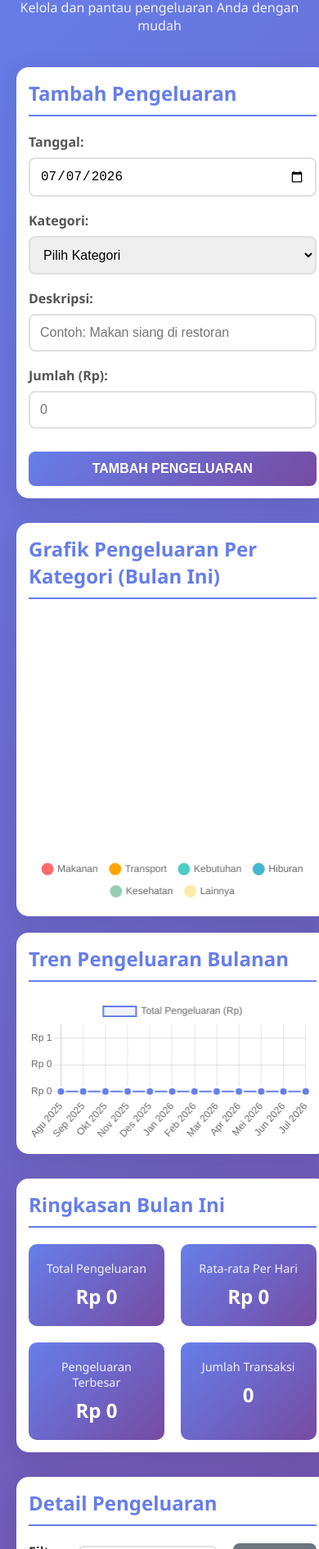
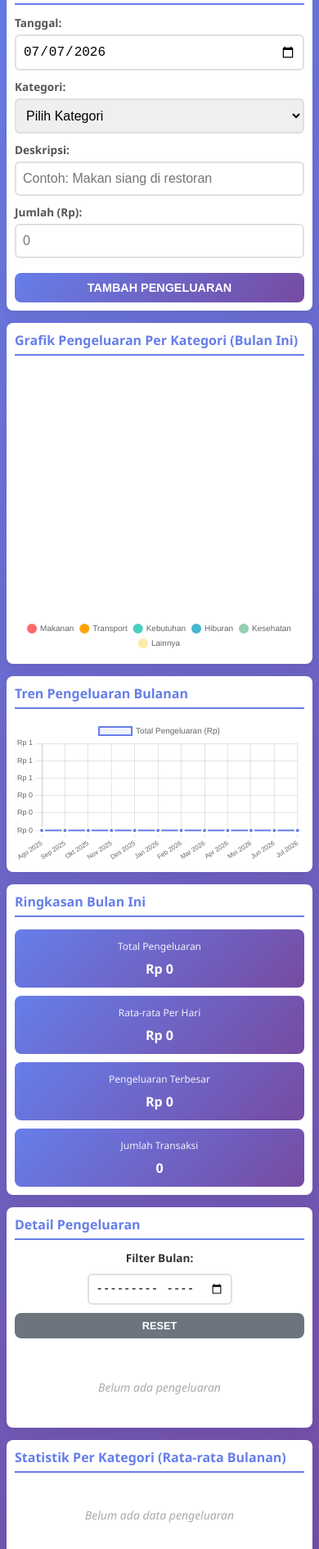
Before and after one commit to JonatanSitumorang/laporan-keuangan, a plain HTML site: page index.html in a window 390 px wide. Shown: the part 110-2000 px from the top of the page at 82% size. Drawn offline with nearby package versions, Linux system fonts and the light colour scheme.

Commit message:
Improve: Mobile responsiveness & UI optimization
- Enhanced CSS media queries for tablets (768px) and mobile (480px)
- Optimized font sizes for different screen sizes
- Better spacing and padding on mobile devices
- Improved chart display on small screens
- Mobile-first viewport meta tags
- PWA support meta tags
- Better button sizing and spacing on mobile
- Responsive grid layouts for smaller screens
- Improved form usability on mobile (16px font to prevent zoom)

```diff
--- a/app.js
+++ b/app.js
@@ -195,16 +195,23 @@ function updateCategoryChart(monthExpenses) {
         options: {
             responsive: true,
             maintainAspectRatio: true,
+            devicePixelRatio: window.devicePixelRatio || 1,
             plugins: {
                 legend: {
-                    position: 'bottom',
+                    position: window.innerWidth < 768 ? 'bottom' : 'bottom',
                     labels: {
-                        font: { size: 12 },
-                        padding: 15,
-                        usePointStyle: true
+                        font: { size: window.innerWidth < 480 ? 10 : 12 },
+                        padding: window.innerWidth < 480 ? 8 : 15,
+                        usePointStyle: true,
+                        boxPadding: window.innerWidth < 480 ? 3 : 5
                     }
                 },
                 tooltip: {
+                    enabled: true,
+                    backgroundColor: 'rgba(0,0,0,0.8)',
+                    titleFont: { size: window.innerWidth < 480 ? 11 : 12 },
+                    bodyFont: { size: window.innerWidth < 480 ? 10 : 11 },
+                    padding: window.innerWidth < 480 ? 8 : 10,
                     callbacks: {
                         label: function(context) {
                             return 'Rp ' + formatCurrency(context.parsed);
@@ -255,22 +262,30 @@ function updateMonthlyChart() {
                 borderWidth: 2,
                 fill: true,
                 tension: 0.4,
-                pointRadius: 5,
+                pointRadius: window.innerWidth < 480 ? 3 : 5,
                 pointBackgroundColor: '#667eea',
                 pointBorderColor: '#fff',
                 pointBorderWidth: 2,
-                pointHoverRadius: 7
+                pointHoverRadius: window.innerWidth < 480 ? 5 : 7
             }]
         },
         options: {
             responsive: true,
             maintainAspectRatio: true,
+            devicePixelRatio: window.devicePixelRatio || 1,
             plugins: {
                 legend: {
                     display: true,
-                    labels: { font: { size: 12 } }
+                    labels: {
+                        font: { size: window.innerWidth < 480 ? 10 : 12 }
+                    }
                 },
                 tooltip: {
+                    enabled: true,
+                    backgroundColor: 'rgba(0,0,0,0.8)',
+                    titleFont: { size: window.innerWidth < 480 ? 10 : 12 },
+                    bodyFont: { size: window.innerWidth < 480 ? 9 : 11 },
+                    padding: window.innerWidth < 480 ? 6 : 10,
                     callbacks: {
                         label: function(context) {
                             return 'Rp ' + formatCurrency(context.parsed.y);
@@ -282,9 +297,15 @@ function updateMonthlyChart() {
                 y: {
                     beginAtZero: true,
                     ticks: {
+                        font: { size: window.innerWidth < 480 ? 9 : 11 },
                         callback: function(value) {
                             return 'Rp ' + formatCurrency(value);
                         }
+                    }
+                },
+                x: {
+                    ticks: {
+                        font: { size: window.innerWidth < 480 ? 8 : 10 }
                     }
                 }
             }
--- a/index.html
+++ b/index.html
@@ -2,7 +2,12 @@
 <html lang="id">
 <head>
     <meta charset="UTF-8">
-    <meta name="viewport" content="width=device-width, initial-scale=1.0">
+    <meta name="viewport" content="width=device-width, initial-scale=1.0, viewport-fit=cover, maximum-scale=5.0, user-scalable=yes">
+    <meta name="apple-mobile-web-app-capable" content="yes">
+    <meta name="apple-mobile-web-app-status-bar-style" content="black-translucent">
+    <meta name="apple-mobile-web-app-title" content="Laporan Keuangan">
+    <meta name="theme-color" content="#667eea">
+    <meta name="description" content="Aplikasi tracker pengeluaran pribadi dengan grafik dan statistik real-time">
     <title>Laporan Keuangan - Tracker Pengeluaran</title>
     <script src="https://cdn.jsdelivr.net/npm/chart.js"></script>
     <link rel="stylesheet" href="style.css">
--- a/style.css
+++ b/style.css
@@ -340,26 +340,291 @@ footer p {
     }
 }
 
-/* Responsive */
+/* Responsive - Tablet */
 @media (max-width: 768px) {
+    body {
+        padding: 10px;
+    }
+
     header h1 {
-        font-size: 1.8rem;
+        font-size: 1.5rem;
+        margin-bottom: 5px;
     }
 
     header p {
-        font-size: 1rem;
+        font-size: 0.9rem;
+    }
+
+    main {
+        gap: 20px;
     }
 
     .card {
+        padding: 12px;
+        border-radius: 10px;
+    }
+
+    .card h2 {
+        font-size: 1.2rem;
+        margin-bottom: 15px;
+        padding-bottom: 8px;
+    }
+
+    .form-group {
+        margin-bottom: 12px;
+    }
+
+    .form-group input,
+    .form-group select {
+        padding: 10px;
+        font-size: 16px; /* Prevent zoom on iOS */
+    }
+
+    .summary-grid {
+        grid-template-columns: 1fr;
+        gap: 12px;
+    }
+
+    .summary-item {
         padding: 15px;
     }
 
-    .summary-grid {
-        grid-template-columns: 1fr 1fr;
+    .summary-item .value {
+        font-size: 1.2rem;
+    }
+
+    .charts-section {
+        grid-template-columns: 1fr;
+        gap: 15px;
     }
 
     .category-stats {
         grid-template-columns: 1fr;
+        gap: 12px;
+    }
+
+    .stat-card {
+        padding: 15px;
+    }
+
+    .expense-item {
+        flex-direction: column;
+        align-items: flex-start;
+        padding: 12px;
+    }
+
+    .expense-amount {
+        width: 100%;
+        text-align: left;
+        margin-top: 8px;
+        padding-top: 8px;
+        border-top: 1px solid #e0e0e0;
+    }
+
+    .btn-delete {
+        margin-left: 0;
+        margin-top: 8px;
+        width: 100%;
+    }
+
+    .filters {
+        flex-direction: column;
+        gap: 8px;
+    }
+
+    .filters input {
+        max-width: 100%;
+    }
+
+    .filters label {
+        margin-bottom: 5px;
+    }
+
+    .btn-secondary {
+        width: 100%;
+        margin-left: 0;
+        margin-top: 5px;
+    }
+
+    footer {
+        padding: 15px;
+    }
+
+    footer p {
+        margin-bottom: 10px;
+        font-size: 0.85rem;
+    }
+}
+
+/* Responsive - Mobile */
+@media (max-width: 480px) {
+    body {
+        padding: 8px;
+        font-size: 14px;
+    }
+
+    .container {
+        max-width: 100%;
+    }
+
+    header {
+        margin-bottom: 20px;
+    }
+
+    header h1 {
+        font-size: 1.2rem;
+        margin-bottom: 3px;
+    }
+
+    header p {
+        font-size: 0.8rem;
+    }
+
+    main {
+        gap: 15px;
+    }
+
+    .card {
+        padding: 10px;
+        border-radius: 8px;
+        box-shadow: 0 4px 16px rgba(0, 0, 0, 0.08);
+    }
+
+    .card h2 {
+        font-size: 1rem;
+        margin-bottom: 12px;
+        padding-bottom: 6px;
+    }
+
+    .form-group {
+        margin-bottom: 10px;
+    }
+
+    .form-group label {
+        font-size: 0.85rem;
+        margin-bottom: 5px;
+    }
+
+    .form-group input,
+    .form-group select {
+        padding: 10px 8px;
+        font-size: 16px;
+        border-radius: 6px;
+    }
+
+    .btn-primary {
+        padding: 10px;
+        font-size: 0.9rem;
+        margin-top: 8px;
+    }
+
+    .summary-grid {
+        grid-template-columns: 1fr;
+        gap: 10px;
+    }
+
+    .summary-item {
+        padding: 12px;
+        border-radius: 8px;
+    }
+
+    .summary-item .label {
+        font-size: 0.75rem;
+    }
+
+    .summary-item .value {
+        font-size: 1rem;
+    }
+
+    .expense-item {
+        padding: 10px;
+        margin-bottom: 8px;
+        border-radius: 6px;
+    }
+
+    .expense-category {
+        font-size: 0.9rem;
+        margin-bottom: 3px;
+    }
+
+    .expense-description {
+        font-size: 0.8rem;
+        margin-bottom: 2px;
+    }
+
+    .expense-date {
+        font-size: 0.75rem;
+    }
+
+    .expense-amount {
+        font-size: 1rem;
+        margin-top: 8px;
+        padding-top: 8px;
+        width: 100%;
+        border-top: 1px solid #e0e0e0;
+    }
+
+    .btn-delete {
+        padding: 6px 10px;
+        font-size: 0.75rem;
+        margin-left: 0;
+        margin-top: 8px;
+        width: 100%;
+    }
+
+    .filters {
+        flex-direction: column;
+        gap: 6px;
+    }
+
+    .filters label {
+        font-size: 0.85rem;
+        margin-bottom: 4px;
+    }
+
+    .filters input {
+        max-width: 100%;
+        padding: 8px;
+        font-size: 14px;
+    }
+
+    .btn-secondary {
+        padding: 8px;
+        font-size: 0.8rem;
+        width: 100%;
+        margin-left: 0;
+        margin-top: 4px;
+    }
+
+    .stat-card {
+        padding: 12px;
+        border-radius: 6px;
+    }
+
+    .stat-category {
+        font-size: 0.95rem;
+        margin-bottom: 8px;
+    }
+
+    .stat-info {
+        font-size: 0.8rem;
+        gap: 6px;
+    }
+
+    footer {
+        padding: 10px;
+        font-size: 0.8rem;
+    }
+
+    footer p {
+        margin-bottom: 8px;
+    }
+
+    .btn-danger {
+        padding: 8px;
+        font-size: 0.8rem;
+        margin-top: 8px;
+        width: 100%;
     }
 }
 
```
